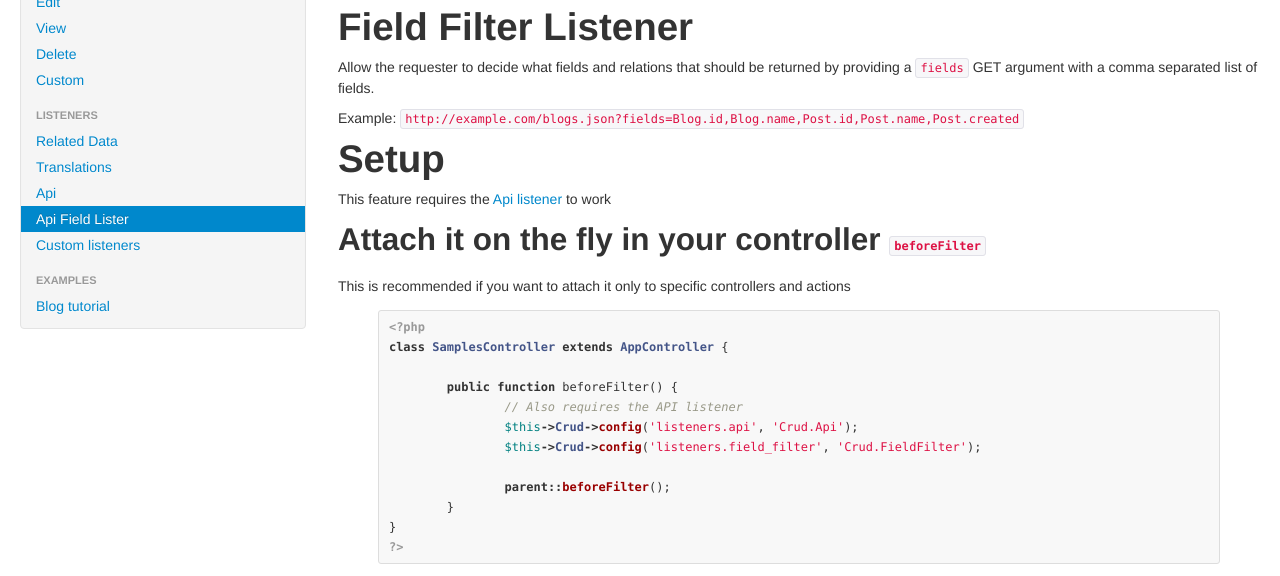
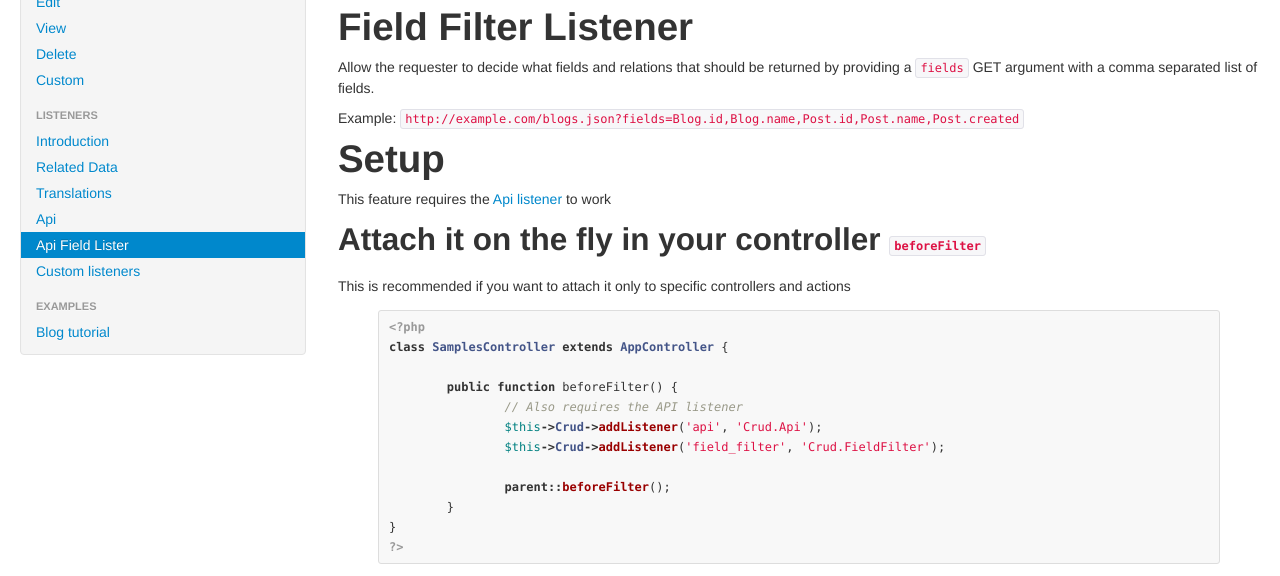
Before and after one commit to FriendsOfCake/crud, a Jekyll site: the page built from docs/listeners/api-field-filter.md, in a window 1280 px wide and 900 px high, cut to the strip 324-900 px from the top of the window. Built offline with Jekyll 4.4.1, drawn with Linux system fonts in a browser that asks for light colours; nearby versions of some CDN libraries.

Commit message:
Document crud listeners with a small intro

```diff
--- a/_layouts/default.html
+++ b/_layouts/default.html
@@ -85,6 +85,7 @@
               <li class="{% if page.title == "Actions - Delete" %}active{% endif %}"><a href="{{ site.url }}/docs/actions/delete.html">Delete</a></li>
               <li class="{% if page.title == "Actions - Custom" %}active{% endif %}"><a href="{{ site.url }}/docs/actions/custom.html">Custom</a></li>
               <li class="nav-header">Listeners</li>
+              <li class="{% if page.title == "Listeners - Intro" %}active{% endif %}"><a href="{{ site.url }}/docs/listeners/intro.html">Introduction</a></li>
               <li class="{% if page.title == "Related data" %}active{% endif %}"><a href="{{ site.url }}/docs/listeners/related-data.html">Related Data</a></li>
               <li class="{% if page.title == "Translations" %}active{% endif %}"><a href="{{ site.url }}/docs/listeners/translations.html">Translations</a></li>
               <li class="{% if page.title == "Api" %}active{% endif %}"><a href="{{ site.url }}/docs/listeners/api.html">Api</a></li>
--- a/docs/listeners/api-field-filter.md
+++ b/docs/listeners/api-field-filter.md
@@ -24,8 +24,8 @@
 
 	public function beforeFilter() {
 		// Also requires the API listener
-		$this->Crud->config('listeners.api', 'Crud.Api');
-		$this->Crud->config('listeners.field_filter', 'Crud.FieldFilter');
+		$this->Crud->addListener('api', 'Crud.Api');
+		$this->Crud->addListener('field_filter', 'Crud.FieldFilter');
 
 		parent::beforeFilter();
 	}
```
Also changed, not shown: docs/listeners/api.md (+1 -1 lines), docs/listeners/intro.md (added, +55 -0 lines).
